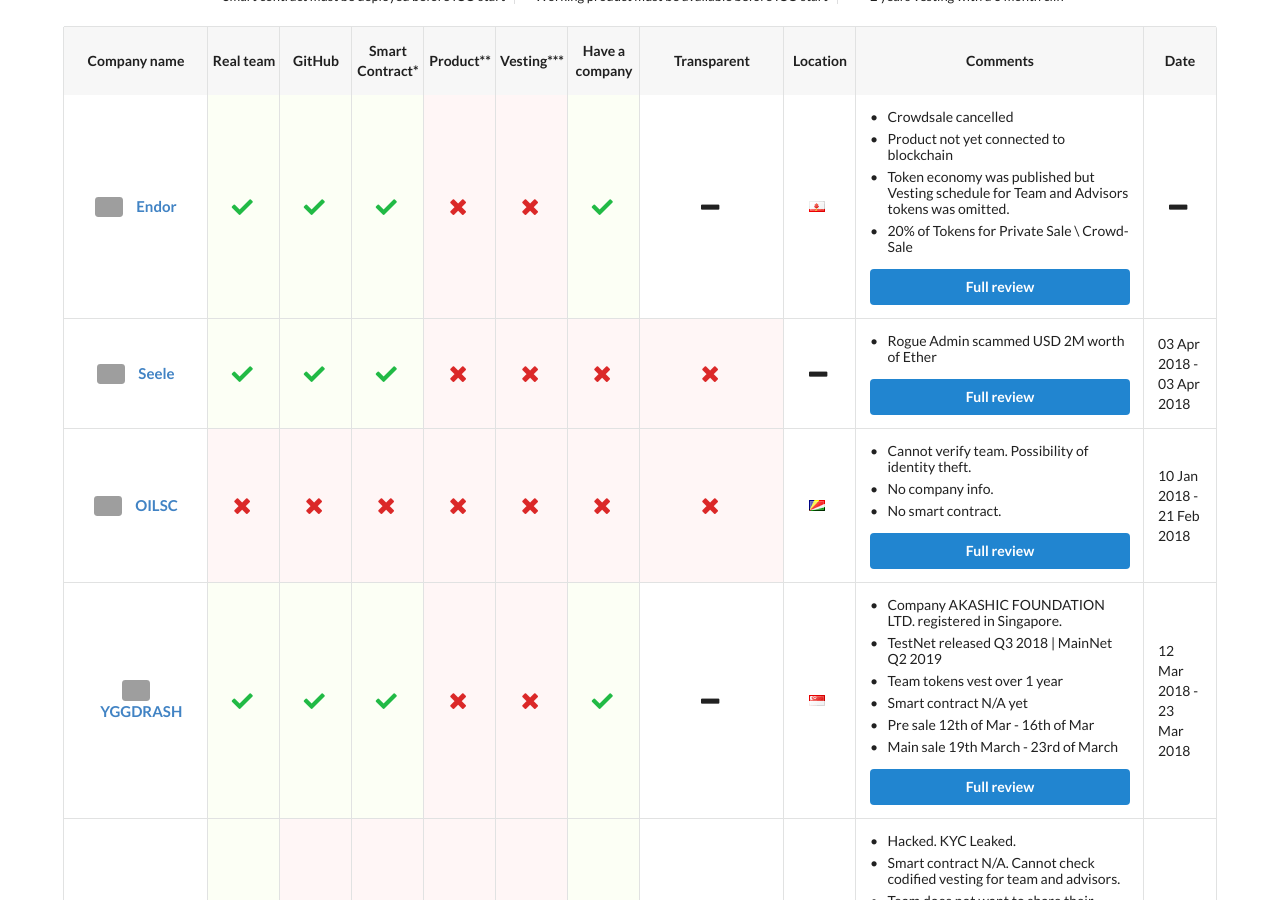
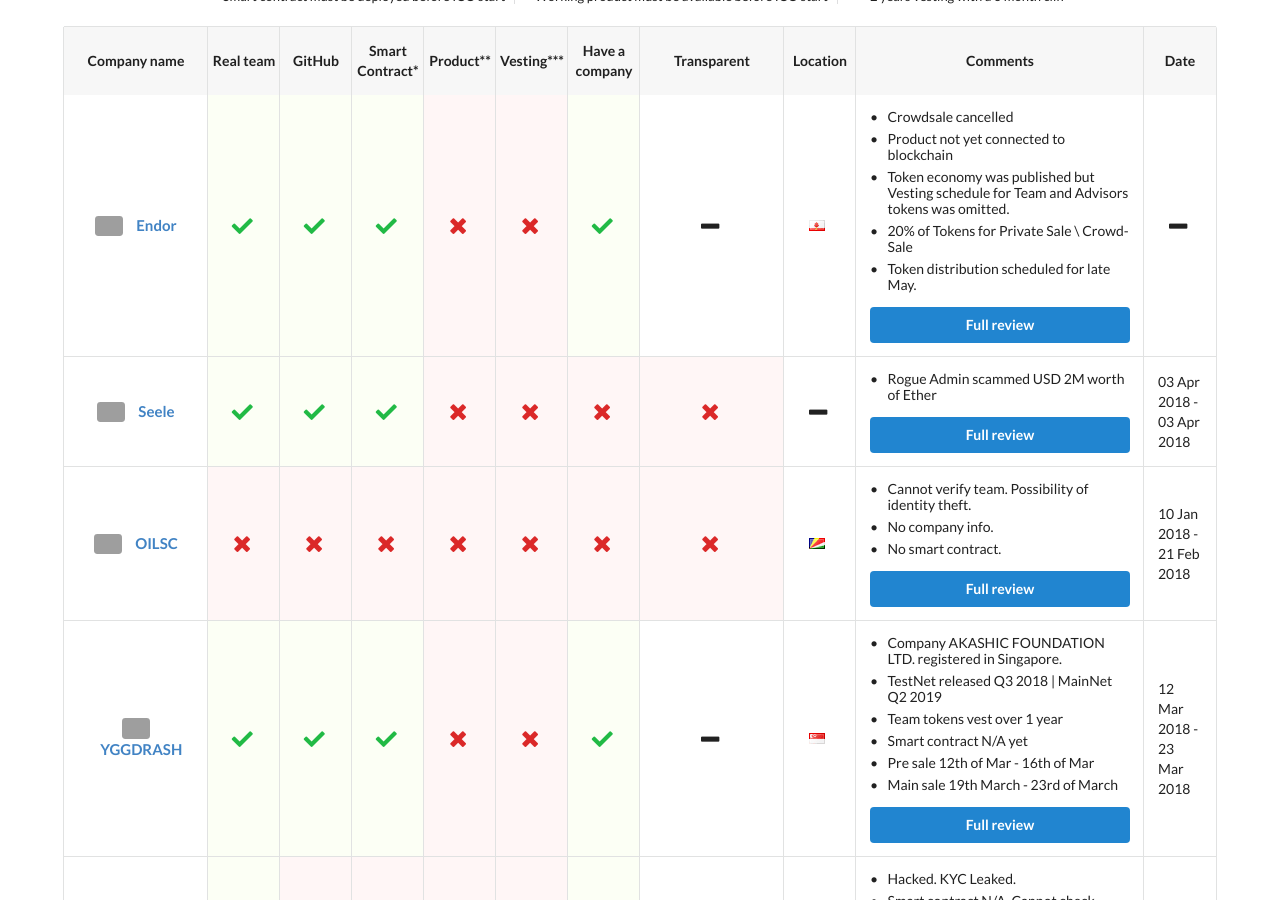
Before and after one commit to ico-check/ico-check, a Jekyll site: the page built from past.md, in a window 1280 px wide and 900 px high, scrolled down 451 px. Built offline with Jekyll 4.4.1, drawn with Linux system fonts in a browser that asks for light colours; nearby versions of some CDN libraries; grey boxes are pictures that could not be loaded.

Commit message:
47-endor-ico-check
added comment

```diff
--- a/_data/past-icos.yml
+++ b/_data/past-icos.yml
@@ -14,6 +14,7 @@
     - content: Product not yet connected to blockchain
     - content: Token economy was published but Vesting schedule for Team and Advisors tokens was omitted.
     - content: 20% of Tokens for Private Sale \ Crowd-Sale
+    - content: Token distribution scheduled for late May.
   ico_start_date:
   ico_end_date:
   safe:
```
